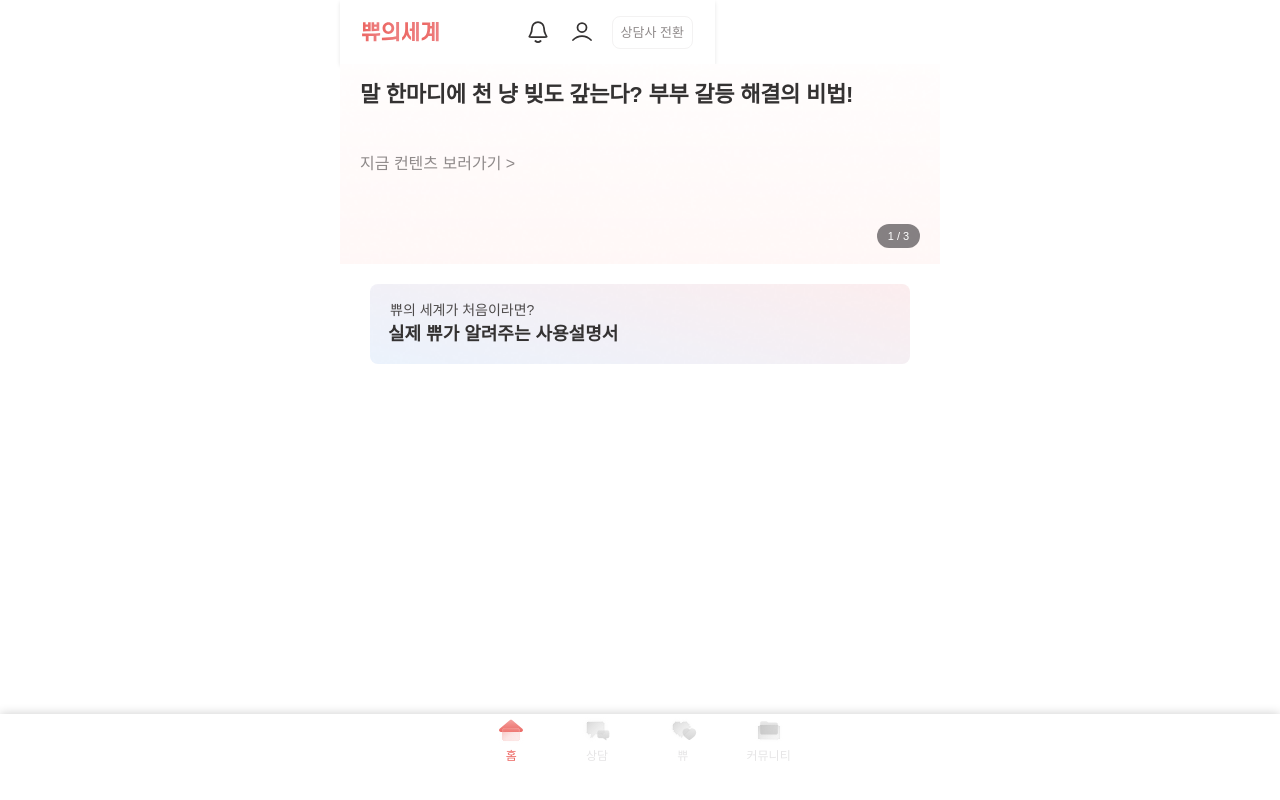
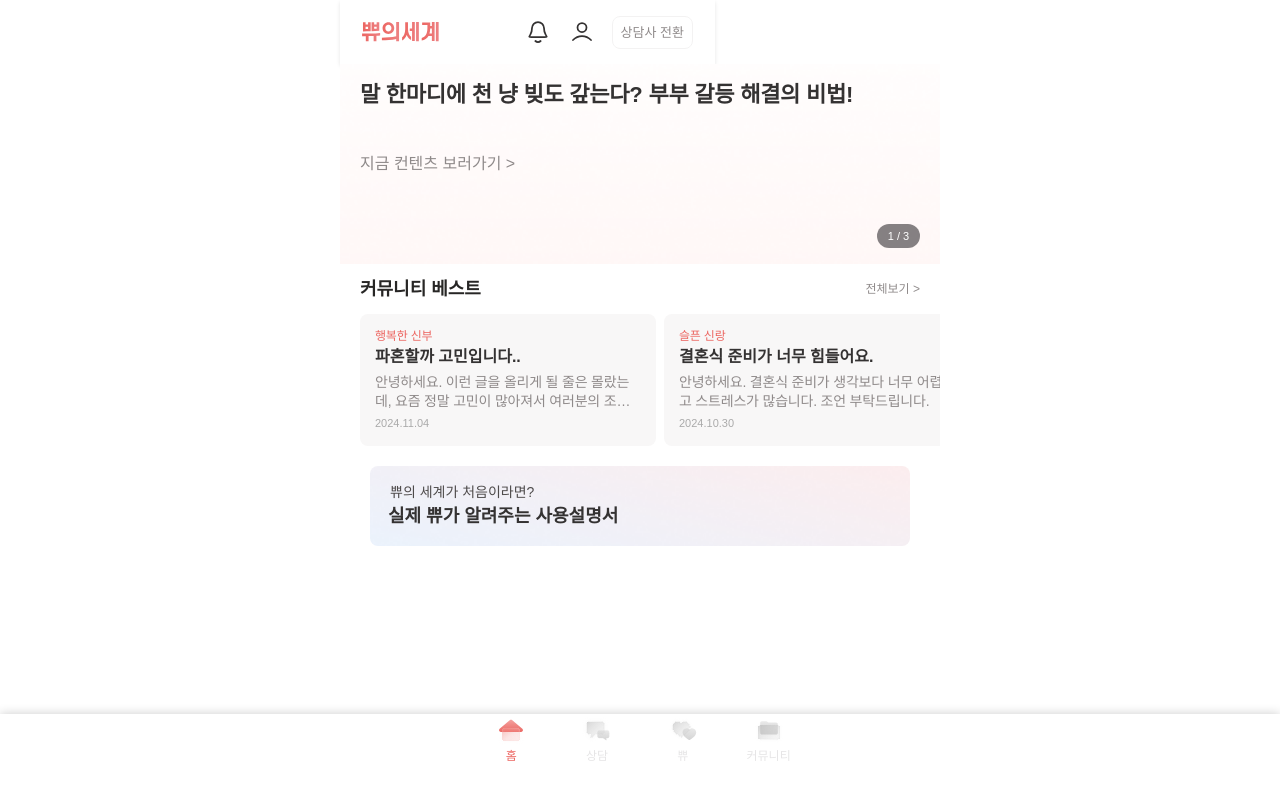
Before and after one commit to KDT-2024-FirstStep-Team/first-step-frontend, a React (Vite) app: page / in a window 1280 px wide. Built offline with nearby package versions, Linux system fonts and the light colour scheme; a web font is replaced by a local one.

Commit message:
feat: BestCommunityCard 컴포넌트 구현 - BestCommunityCard 컴포넌트 구현 - BestCommunity 컴포넌트 구현 Resolves: #27

```diff
--- /dev/null
+++ b/src/components/BestCommunity/BestCommunity.tsx
@@ -0,0 +1,98 @@
+import styled from 'styled-components';
+import BestCommunityCard from './BestCommunityCard';
+import { Link } from 'react-router-dom';
+
+const BestCommunity = () => {
+  return (
+    <>
+      <BestCommunityHeader>
+        <HeaderText>커뮤니티 베스트</HeaderText>
+        <NavText to={'/community'}>전체보기 &gt;</NavText>
+      </BestCommunityHeader>
+
+      <BestCommunityCardsContainer>
+        {communityData.map((item, index) => (
+          <BestCommunityCard
+            key={index}
+            name={item.name}
+            title={item.title}
+            content={item.content}
+            date={item.date}
+          />
+        ))}
+      </BestCommunityCardsContainer>
+    </>
+  );
+};
+
+interface CommunityData {
+  name: string;
+  title: string;
+  content: string;
+  date: Date;
+}
+
+const communityData: CommunityData[] = [
+  {
+    name: '행복한 신부',
+    title: '파혼할까 고민입니다..',
+    content:
+      '안녕하세요. 이런 글을 올리게 될 줄은 몰랐는데, 요즘 정말 고민이 많아져서 여러분의 조언을 듣고 싶습니다. 저를 도와주시면 정말 감사하겠어요.',
+    date: new Date('2024-11-04')
+  },
+  {
+    name: '슬픈 신랑',
+    title: '결혼식 준비가 너무 힘들어요.',
+    content:
+      '안녕하세요. 결혼식 준비가 생각보다 너무 어렵고 스트레스가 많습니다. 조언 부탁드립니다.',
+    date: new Date('2024-10-30')
+  },
+  {
+    name: '기쁜 친구',
+    title: '친구 결혼식에서 축사를 해야 합니다.',
+    content:
+      '안녕하세요. 친구 결혼식에서 축사를 해야 하는데 긴장이 많이 됩니다. 어떻게 하면 좋을까요?',
+    date: new Date('2024-10-25')
+  }
+];
+
+const BestCommunityHeader = styled.div`
+  width: 100%;
+  height: 50px;
+  padding: 0px 20px;
+  display: flex;
+  align-items: center;
+  justify-content: space-between;
+`;
+
+const HeaderText = styled.span`
+  font-size: 18px;
+  font-weight: 600;
+  color: var(--gr20);
+`;
+
+const NavText = styled(Link)`
+  font-size: 12px;
+  color: var(--gr50);
+  font-weight: 400;
+`;
+
+const BestCommunityCardsContainer = styled.div`
+  display: flex;
+  flex-direction: row;
+  gap: 8px;
+  padding: 0px 20px;
+
+  /* 가로 스크롤을 가능하게 하는 설정 */
+  overflow-x: auto;
+  white-space: nowrap; /* 줄바꿈 방지 */
+
+  &::-webkit-scrollbar {
+    display: none; /* 스크롤바 숨기기 */
+  }
+
+  /* Firefox에서 스크롤바 숨기기 */
+  scrollbar-width: none; /* Firefox용 */
+`;
+
+export default BestCommunity;
--- /dev/null
+++ b/src/components/BestCommunity/BestCommunityCard.tsx
@@ -0,0 +1,71 @@
+import styled from 'styled-components';
+
+interface BestCommunityCardProps {
+  name: string;
+  title: string;
+  content: string;
+  date: Date;
+}
+
+const BestCommunityCard = ({
+  name,
+  title,
+  content,
+  date
+}: BestCommunityCardProps) => {
+  const formattedDate = date.toISOString().split('T')[0].replace(/-/g, '.');
+
+  return (
+    <CardContainer>
+      <Name>{name}</Name>
+      <Title>{title}</Title>
+      <Content>{content}</Content>
+      <Date>{formattedDate}</Date>
+    </CardContainer>
+  );
+};
+
+const CardContainer = styled.div`
+  min-width: 296px;
+  height: 132px;
+  background-color: var(--gr90);
+  border-radius: 8px;
+  padding: 15px;
+`;
+
+const Name = styled.p`
+  font-size: 12px;
+  color: var(--pr10);
+  font-weight: 400;
+  letter-spacing: -0.2px;
+  margin-top: -2px;
+`;
+
+const Title = styled.p`
+  font-size: 16px;
+  font-weight: 600;
+  color: var(--gr30);
+`;
+
+const Content = styled.p`
+  font-size: 14px;
+  font-weight: 400;
+  letter-spacing: -0.2px;
+  line-height: 19px;
+  color: var(--gr50);
+  margin: 4px 0px;
+  display: -webkit-box; /* Flexbox 기반 레이아웃을 사용 */
+  -webkit-line-clamp: 2; /* 최대 2줄까지만 표시 */
+  -webkit-box-orient: vertical; /* 박스 방향을 세로로 설정 */
+  overflow: hidden; /* 넘치는 텍스트 숨김 */
+  text-overflow: ellipsis;
+  white-space: normal;
+`;
+
+const Date = styled.p`
+  font-size: 11px;
+  font-weight: 400;
+  color: #aaaaaa;
+`;
+
+export default BestCommunityCard;
--- a/src/pages/Home.tsx
+++ b/src/pages/Home.tsx
@@ -1,3 +1,4 @@
+import BestCommunity from '@/components/BestCommunity/BestCommunity';
 import BestContentBanner from '@/components/BestContentBanner';
 import CardBanner from '@/components/CardBanner';
 import HomeHeader from '@/components/HomeHeader';
@@ -7,6 +8,7 @@ const Home = () => {
     <div>
       <HomeHeader /> {/* HomeHeader 최상단 배치 */}
       <BestContentBanner />
+      <BestCommunity />
       <CardBanner
         userGuideSmallText="쀼의 세계가 처음이라면?"
         userGuideBigText="실제 쀼가 알려주는 사용설명서"
```
